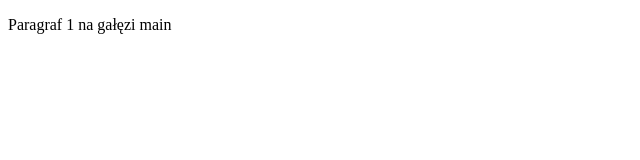
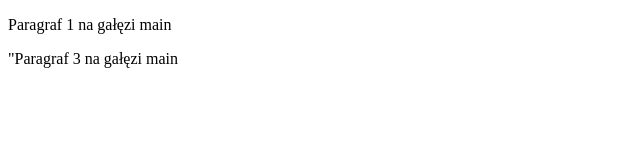
Before and after one commit to krystynapetrusevych/gitjestgit, a plain HTML site: page index.html in a window 1280 px wide. Shown: the whole page, without its empty margins (0-640 px from the left). Drawn offline with Linux system fonts and the light colour scheme.

Commit message:
trzeci paragraf na gałęzi main

```diff
--- a/index.html
+++ b/index.html
@@ -10,7 +10,7 @@
 
 <body>
     <p>Paragraf 1 na gałęzi main</p>
-
+    <p>"Paragraf 3 na gałęzi main</p>
 </body>
 
 </html>
```
